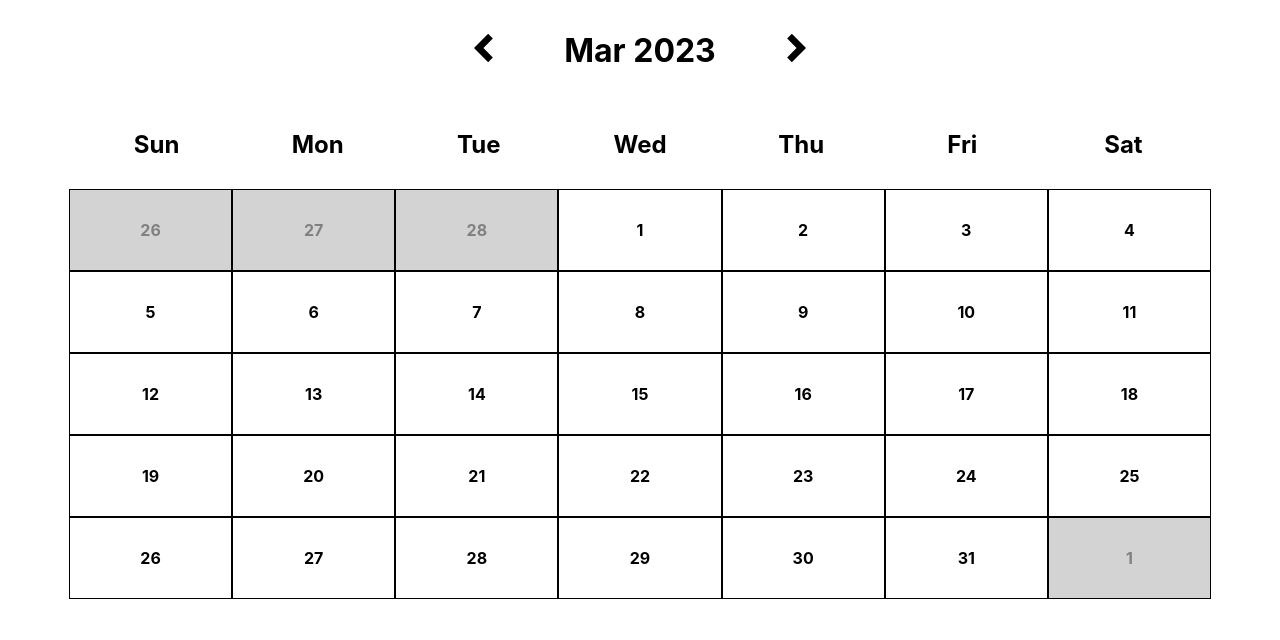
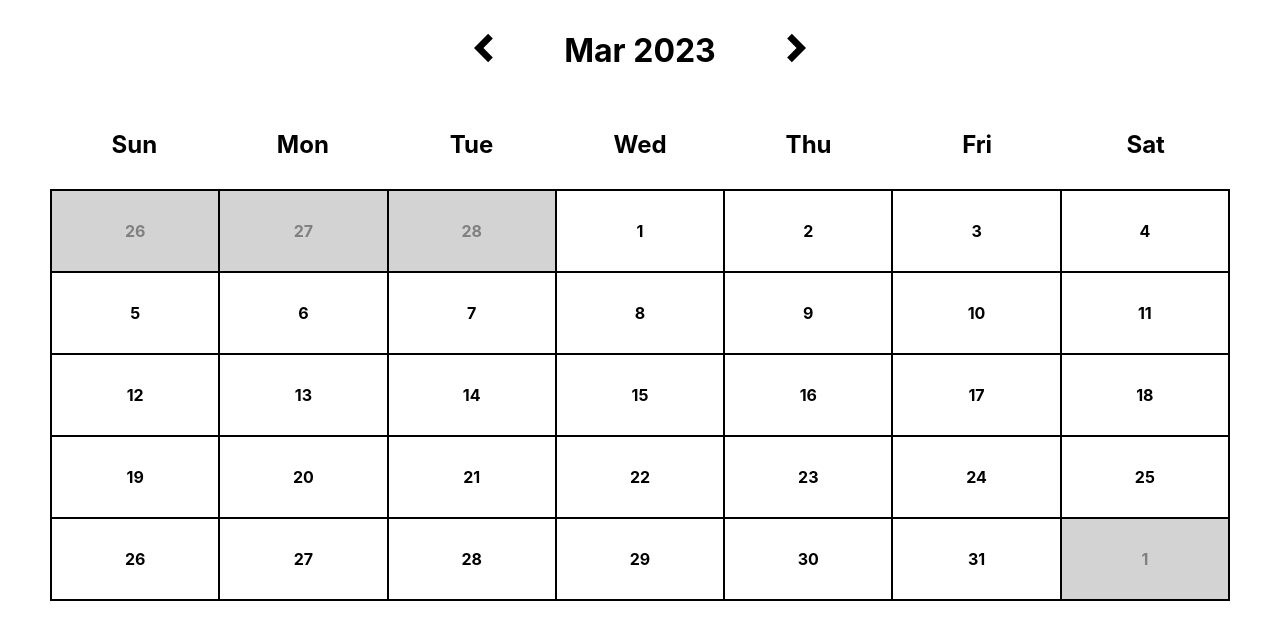
Before and after one commit to minha0817/calendar, a React (Create React App) app: page / in a window 1280 px wide. Shown: the top 640 px of the page. Built offline with nearby package versions, Linux system fonts and the light colour scheme.

Commit message:
Update styling

```diff
--- a/src/App.css
+++ b/src/App.css
@@ -21,5 +21,6 @@ ul {
 
 li {
   padding: 30px 30px;
-  width: calc(60% / 7);
+  width: calc(100% / 7);
+  box-sizing: border-box;
 }
--- a/src/components/Date.jsx
+++ b/src/components/Date.jsx
@@ -62,7 +62,7 @@ export default function Date({ currentMonth }) {
     <ul className="date">
       {calendarFiller.map((date) => {
         return (
-          <li className={date && date.isCurrentMonth === true ? "date__currentMonth" : "date__notCurrentMonth"}>
+          <li className={date && date.isCurrentMonth === true ? "date date__currentMonth" : "date date__notCurrentMonth"}>
             {date && <div>{date.number}</div>}
           </li>
         )
--- a/src/style/date.css
+++ b/src/style/date.css
@@ -1,4 +1,4 @@
-.date li {
+.date {
   border: 1px solid black;
 }
 
```
